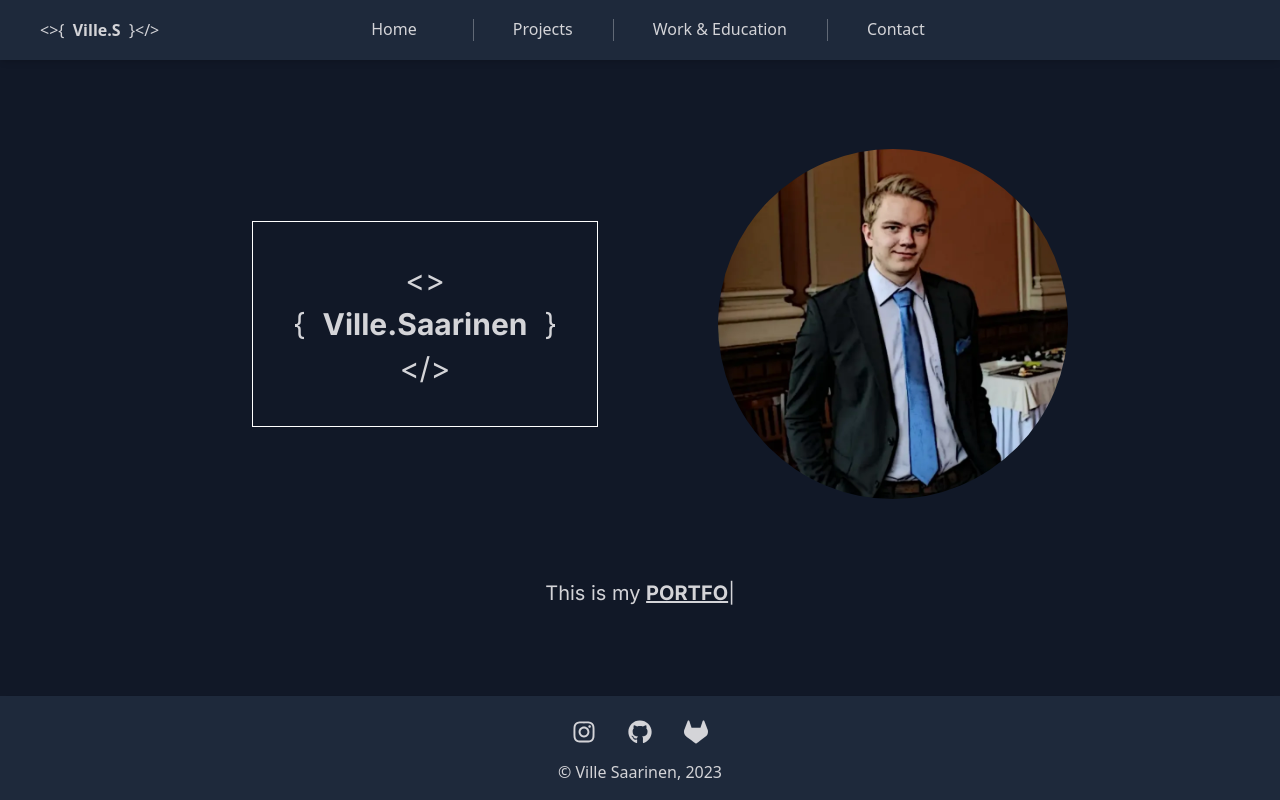
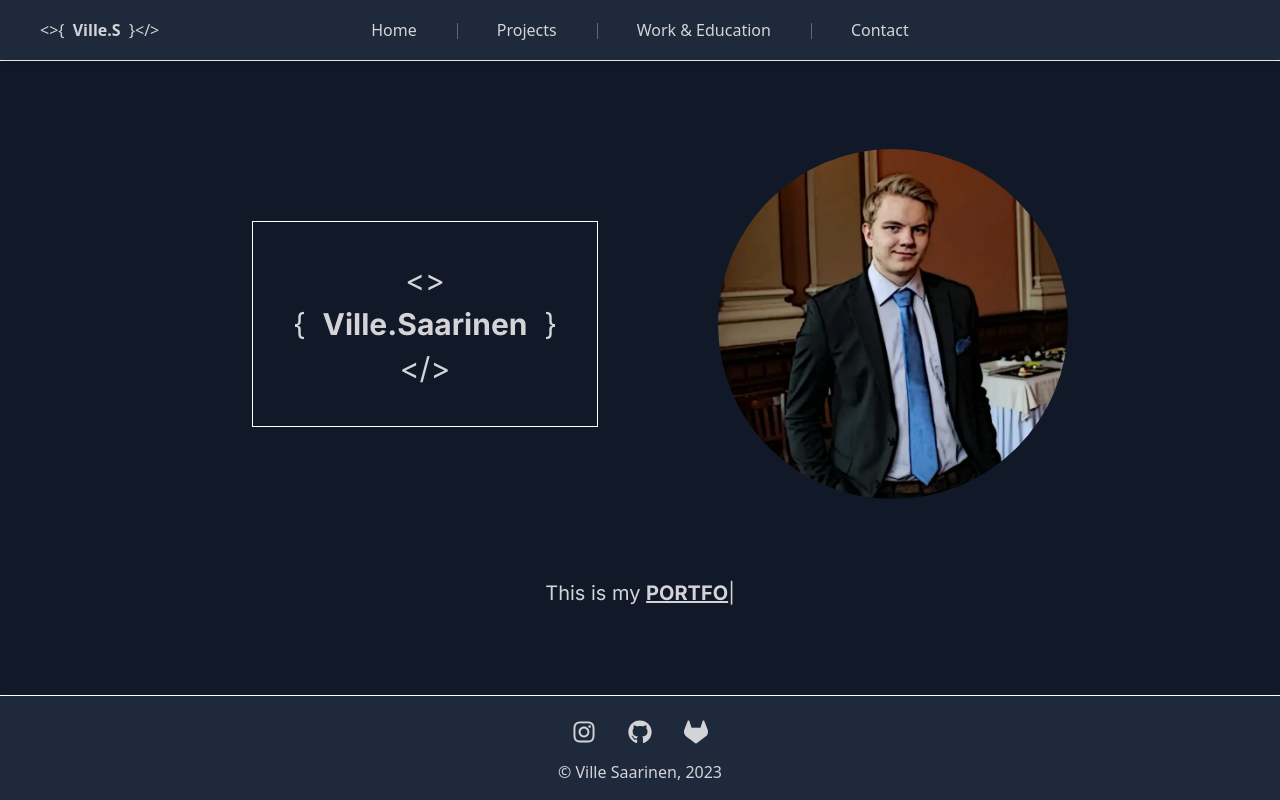
Before and after one commit to vikidi/Homepages-TS, a Next.js app: page / in a window 1280 px wide. Built offline with nearby package versions, Linux system fonts and the light colour scheme.

Commit message:
Update navbar and footer

```diff
--- a/src/components/Navbar/desktopNavbar.tsx
+++ b/src/components/Navbar/desktopNavbar.tsx
@@ -8,23 +8,28 @@ export default function DesktopNavbar({ links }: { links: NavLinks }) {
       <div className="absolute bottom-0 left-0 right-0 top-0 ml-5 flex items-center text-zinc-300 lg:ml-10">
         <Logo padding="p-0" border={false} />
       </div>
-      <ul className="z-10 my-[1px] flex w-full flex-row justify-center">
+      <ul className="z-10 my-[2px] flex w-full flex-row justify-center">
         {links.map((link: NavLink, i: number) => (
           <li
             key={link.text}
-            className="relative border-b-2 border-green-300 border-opacity-0 p-4 text-zinc-300 hover:border-opacity-100 hover:text-zinc-400"
+            className="relative my-2 py-2 text-zinc-300 hover:text-zinc-400"
           >
             {i === 0 ? (
-              <Link className="m-2 lg:mx-10" href={link.path}>
-                {link.text}
-              </Link>
-            ) : (
               <Link
-                className="after:content[''] m-2 after:absolute after:bottom-[28%] after:left-0 after:h-2/5 after:w-[1px] after:bg-white/30 lg:mx-6"
+                className="mx-2 border-b-2 border-green-300 border-opacity-0 px-4 py-2 hover:border-opacity-100 lg:mx-6"
                 href={link.path}
               >
                 {link.text}
               </Link>
+            ) : (
+              <div className="after:content[''] after:absolute after:bottom-[28%] after:left-0 after:h-2/5 after:w-[1px] after:bg-white/30">
+                <Link
+                  className="mx-2 border-b-2 border-green-300 border-opacity-0 px-4 py-2 hover:border-opacity-100 lg:mx-6"
+                  href={link.path}
+                >
+                  {link.text}
+                </Link>
+              </div>
             )}
           </li>
         ))}
--- a/src/components/Navbar/navbar.tsx
+++ b/src/components/Navbar/navbar.tsx
@@ -15,7 +15,7 @@ export function Navbar() {
 
   return (
     <header
-      className={`fixed left-0 right-0 top-0 z-10 flex w-full ${
+      className={`fixed left-0 right-0 top-0 z-10 flex w-full border-b-[1px] border-white ${
         navOpen ? "h-full" : ""
       }`}
     >
--- a/src/components/footer.tsx
+++ b/src/components/footer.tsx
@@ -1,6 +1,6 @@
 export default function Footer() {
   return (
-    <footer className="flex flex-col justify-center bg-slate-800 shadow-md backdrop-blur-md">
+    <footer className="flex flex-col justify-center border-t-[1px] border-white bg-slate-800 shadow-md backdrop-blur-md">
       <div className="mt-4 flex justify-center">
         <a
           href="https://www.instagram.com/vikidii"
```
